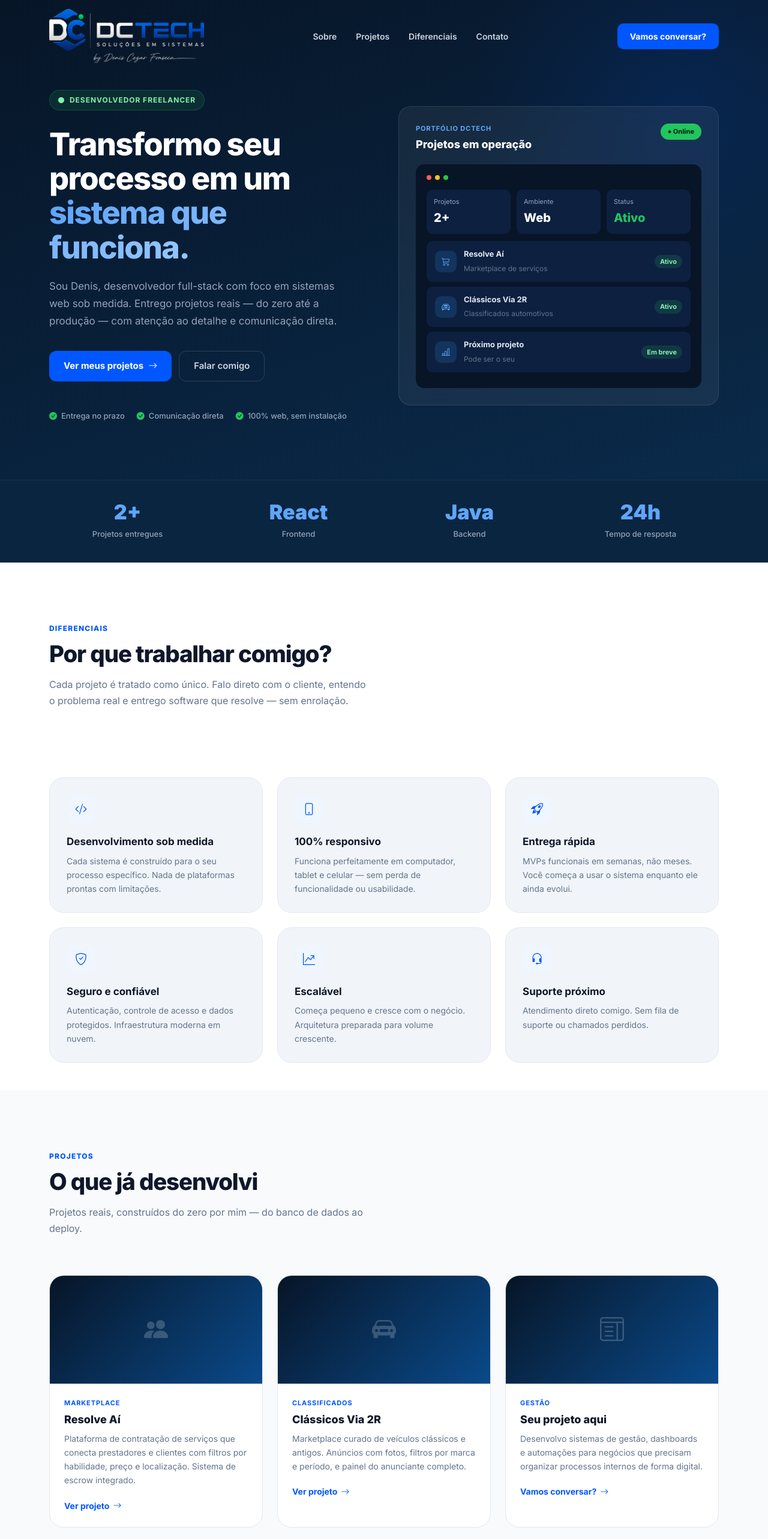
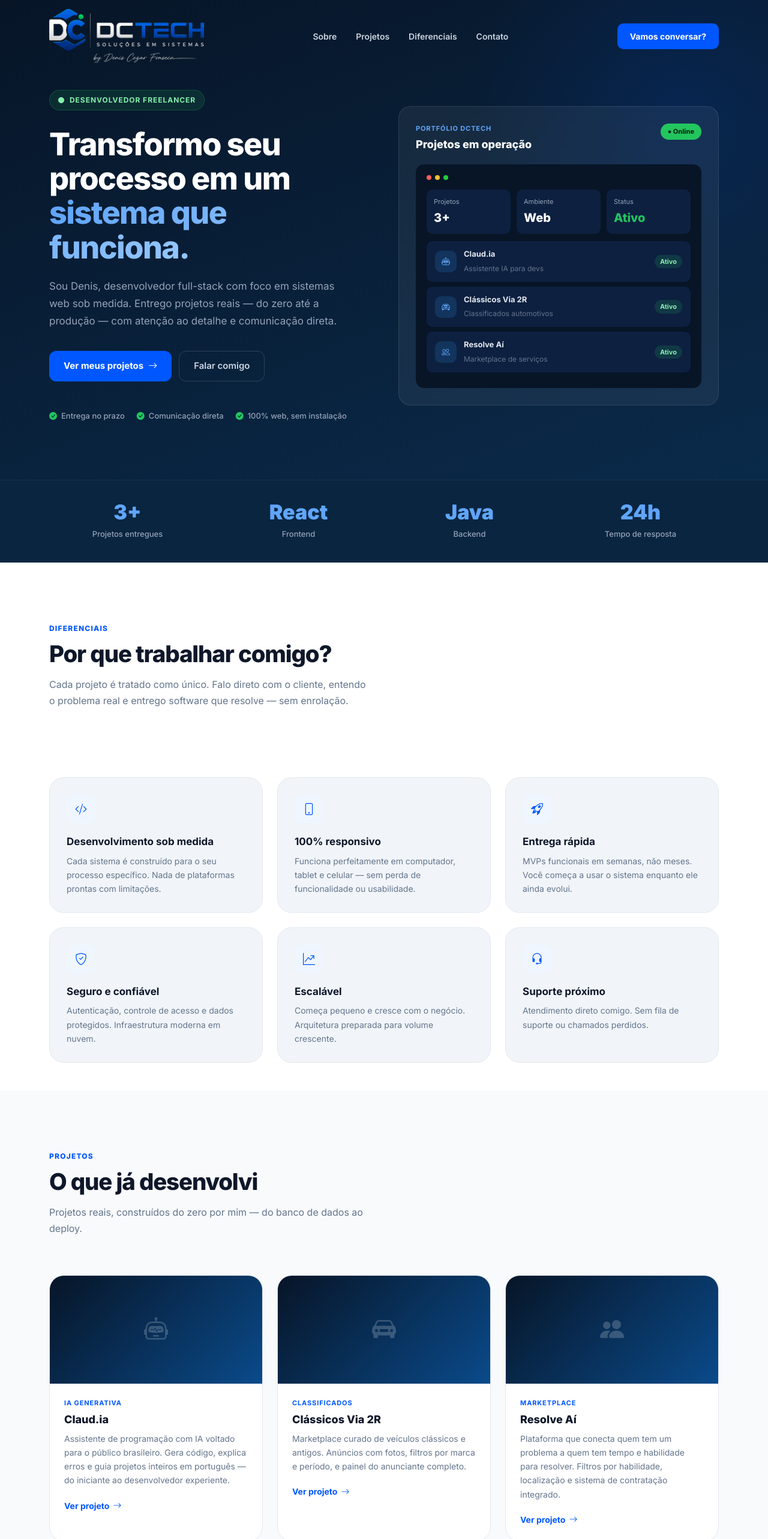
Before and after one commit to dcfonsecaa/dctech-site, a React (Vite) app: page / in a window 1280 px wide. Shown: the top 2566 px of the page at 60% size. Built offline with nearby package versions, Linux system fonts and the light colour scheme.

Commit message:
Update project details and statistics in App.jsx

```diff
--- a/src/App.jsx
+++ b/src/App.jsx
@@ -17,11 +17,11 @@ const FEATURES = [
 
 const SYSTEMS = [
   {
-    icon: "bi-people-fill",
-    tag: "Marketplace",
-    title: "Resolve Aí",
-    desc: "Plataforma de contratação de serviços que conecta prestadores e clientes com filtros por habilidade, preço e localização. Sistema de escrow integrado.",
-    link: "#",
+    icon: "bi-robot",
+    tag: "IA Generativa",
+    title: "Claud.ia",
+    desc: "Assistente de programação com IA voltado para o público brasileiro. Gera código, explica erros e guia projetos inteiros em português — do iniciante ao desenvolvedor experiente.",
+    link: "https://claudia-two-zeta.vercel.app/",
     linkLabel: "Ver projeto",
   },
   {
@@ -33,17 +33,17 @@ const SYSTEMS = [
     linkLabel: "Ver projeto",
   },
   {
-    icon: "bi-layout-text-window",
-    tag: "Gestão",
-    title: "Seu projeto aqui",
-    desc: "Desenvolvo sistemas de gestão, dashboards e automações para negócios que precisam organizar processos internos de forma digital.",
-    link: "#contato",
-    linkLabel: "Vamos conversar?",
+    icon: "bi-people-fill",
+    tag: "Marketplace",
+    title: "Resolve Aí",
+    desc: "Plataforma que conecta quem tem um problema a quem tem tempo e habilidade para resolver. Filtros por habilidade, localização e sistema de contratação integrado.",
+    link: "https://resolve-ai-mu.vercel.app/",
+    linkLabel: "Ver projeto",
   },
 ];
 
 const STATS = [
-  { number: "2+",    label: "Projetos entregues" },
+  { number: "3+",    label: "Projetos entregues" },
   { number: "React", label: "Frontend" },
   { number: "Java",  label: "Backend" },
   { number: "24h",   label: "Tempo de resposta" },
@@ -191,14 +191,14 @@ function Hero() {
                   <span /><span /><span />
                 </div>
                 <div className="metric-row">
-                  <div className="metric-box"><small>Projetos</small><strong>2+</strong></div>
+                  <div className="metric-box"><small>Projetos</small><strong>3+</strong></div>
                   <div className="metric-box"><small>Ambiente</small><strong>Web</strong></div>
                   <div className="metric-box highlight"><small>Status</small><strong>Ativo</strong></div>
                 </div>
                 {[
-                  { icon: "bi-cart3",          name: "Resolve Aí",       sub: "Marketplace de serviços" },
-                  { icon: "bi-car-front",      name: "Clássicos Via 2R", sub: "Classificados automotivos" },
-                  { icon: "bi-bar-chart-line", name: "Próximo projeto",  sub: "Pode ser o seu" },
+                  { icon: "bi-robot",      name: "Claud.ia",         sub: "Assistente IA para devs" },
+                  { icon: "bi-car-front",  name: "Clássicos Via 2R", sub: "Classificados automotivos" },
+                  { icon: "bi-people",     name: "Resolve Aí",       sub: "Marketplace de serviços" },
                 ].map((s) => (
                   <div className="sys-item" key={s.name}>
                     <div className="sys-icon"><i className={`bi ${s.icon}`}></i></div>
@@ -206,9 +206,7 @@ function Hero() {
                       <strong>{s.name}</strong>
                       <span>{s.sub}</span>
                     </div>
-                    <span className="sys-badge">
-                      {s.name === "Próximo projeto" ? "Em breve" : "Ativo"}
-                    </span>
+                    <span className="sys-badge">Ativo</span>
                   </div>
                 ))}
               </div>
```
